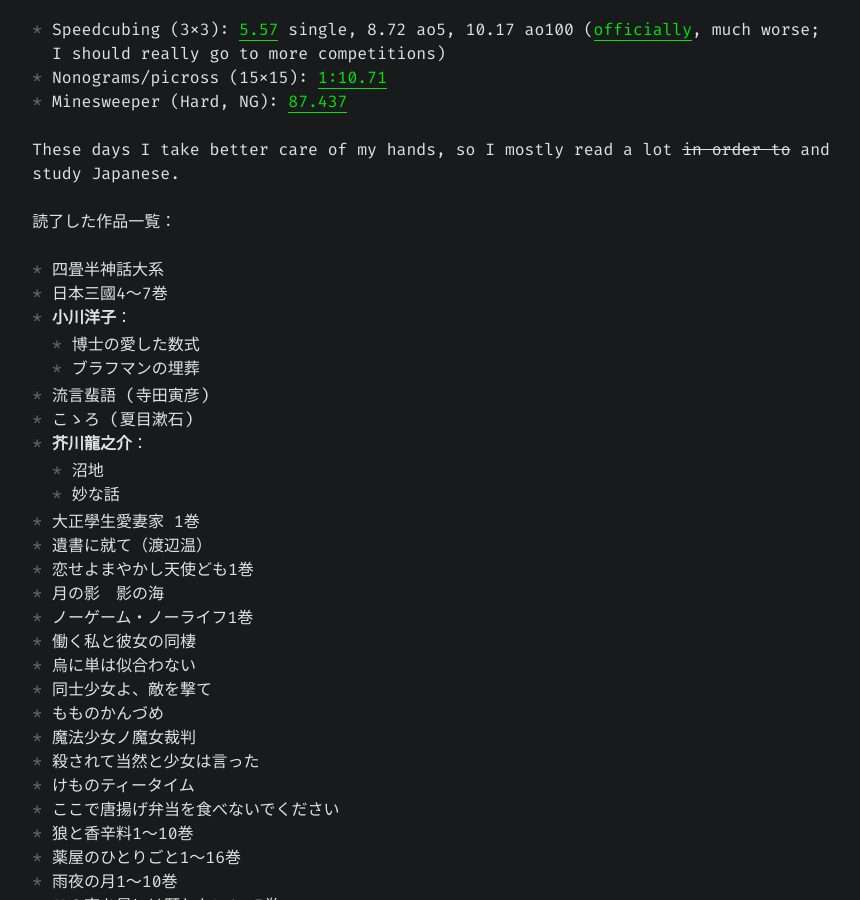
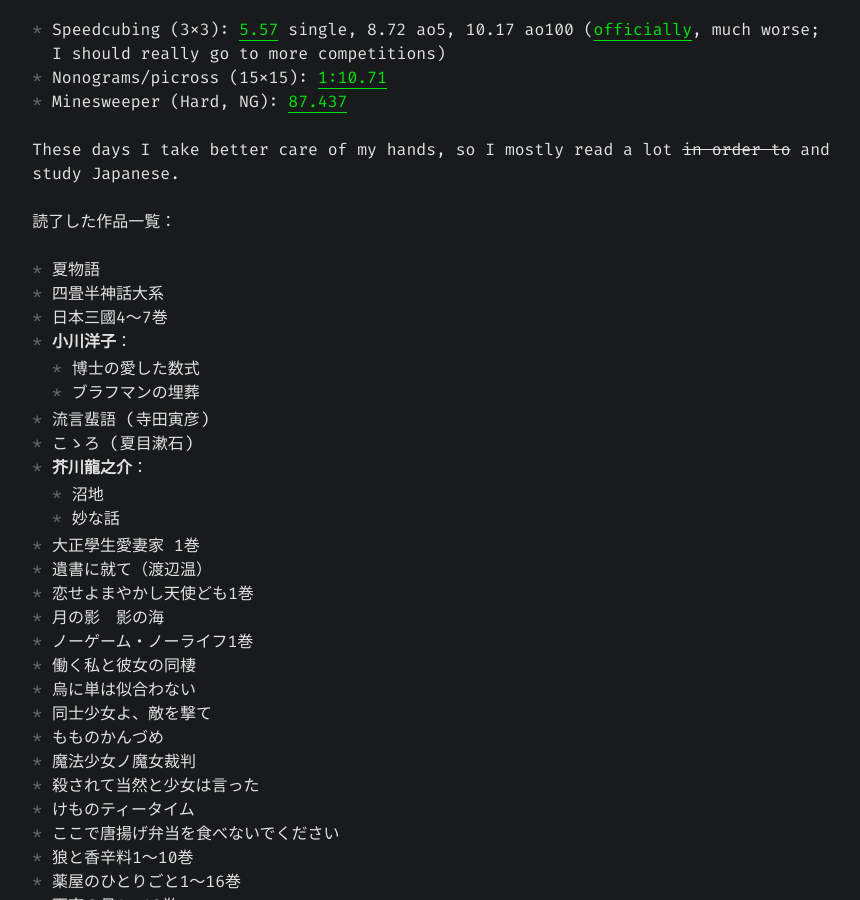
Before and after one commit to Ptkyr/Ptkyr.github.io, a Jekyll site: the page built from index.md, in a window 1280 px wide and 900 px high, scrolled down 484 px. Shown: the whole window, without its empty margins (204-1064 px from the left). Built offline with Jekyll 4.4.1, drawn with Linux system fonts in a browser that asks for light colours.

Commit message:
natumonogatari

```diff
--- a/index.md
+++ b/index.md
@@ -18,6 +18,7 @@ My hobbies are mostly about doing things fast. I used to speedrun indie games an
 These days I take better care of my hands, so I mostly read a lot ~~in order to~~ and study Japanese.
 
 読了した作品一覧：
+- 夏物語
 - 四畳半神話大系
 - 日本三國4～7巻
 - **小川洋子**：
```
